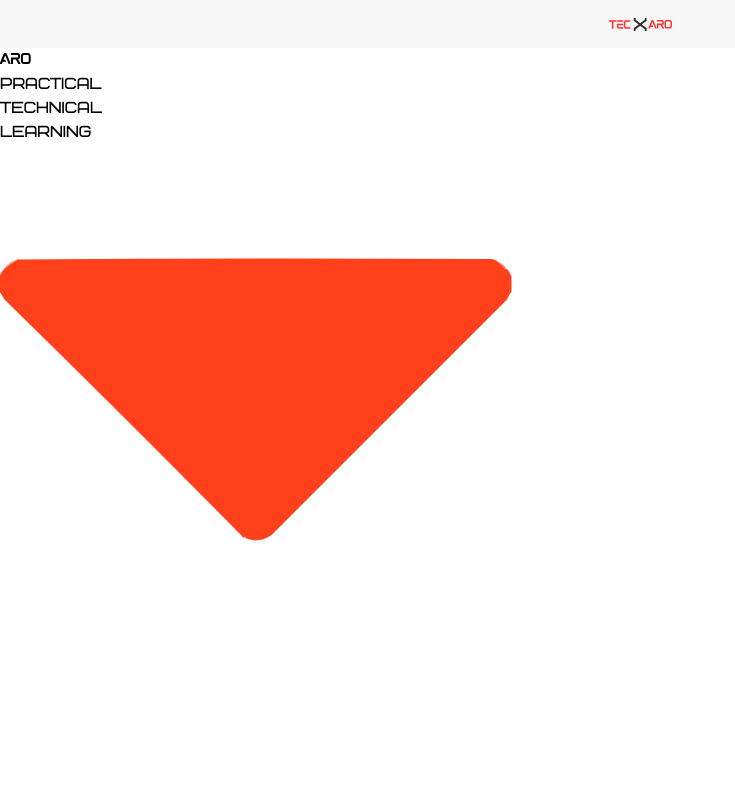
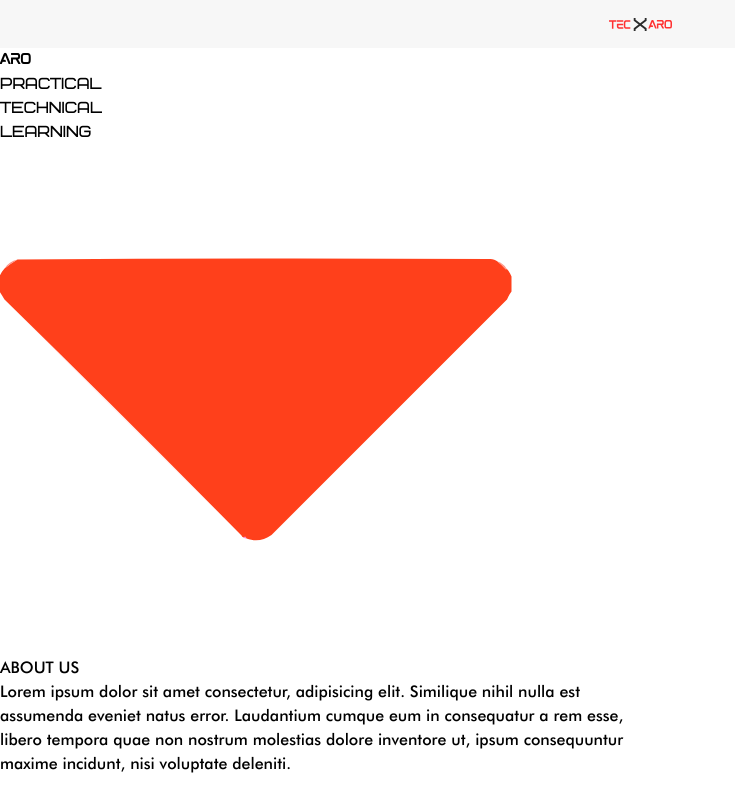
Before and after one commit to Tecxaro-Official/tecxaro, a React (Vite) app in the folder tecxaro-app/: page / in a window 1280 px wide. Shown: the whole page, without its empty margins (0-735 px from the left). Built offline with nearby package versions, Linux system fonts and the light colour scheme.

Commit message:
random save

```diff
--- a/tecxaro-app/src/index.css
+++ b/tecxaro-app/src/index.css
@@ -22,7 +22,7 @@
 
 @font-face {
   font-family: "futura";
-  src: url(./assets/font/futur.ttf);
+  src: url(./assets/font/futuraMedium.ttf);
 }
 
 
@@ -50,6 +50,8 @@
 
 
 
+
+
 /* NAVBAR */
 .navbar{
 
@@ -70,11 +72,17 @@
   justify-content: center;
   align-items: center;
 
+
+  z-index: +10;
 }
 
 
 
+
+
+
 /* HERO SECTION RESPONSIVE */
+
 @media (max-width:350px) {
 
   .heroMainTecAndAro{
@@ -89,3 +97,16 @@
     font-size: 0.7rem;
   }
 }
+
+
+
+/* THE ABOUT US SECTION STARTS */
+#aboutUsPictures{
+
+  width: ;
+}
+
+.aboutUsSectionText{
+  width: 100%;
+  max-width: 40rem;
+}
--- a/tecxaro-app/src/pages/landingPage/landingPage.jsx
+++ b/tecxaro-app/src/pages/landingPage/landingPage.jsx
@@ -6,7 +6,7 @@ import downArrowHeroSection from "../../assets/svg/downarrow.svg"
 
 const LandingPage = () => {
     return (
-        <div className="px-[2rem] bg-[#F7F7F7]">
+        <div className="px-[2rem] bg-[#F7F7F7] text-[#363636]">
 
 
 
@@ -106,12 +106,44 @@ const LandingPage = () => {
 
 
 
+            {/* ================  THE ABOUT US SECTION STARTS =========== */}
+
 
 
 
 
             {/* ABOUT US SECTION */}
+            <div className=" bg-[#F7F7F7] w-[100%] h-[100rem] flex flex-col items-center">
 
+
+
+                {/* THE DIV CONTAINING PICTURES FOR THE ABOUT US SECTION */}
+
+                <div id="aboutUsPictures">
+
+                </div>
+
+
+
+
+
+
+
+
+
+                {/* THE DIV CONTAINING THE ABOUT US SECTION TEXT */}
+                <div className="font-futura aboutUsSectionText">
+                    <h1 className=" text-4xl font-black text-[#363636] my-4
+                    ">ABOUT US</h1>
+
+                    <p className=" text-xl "> Lorem ipsum dolor sit amet consectetur, adipisicing elit. Similique nihil nulla est assumenda eveniet natus error. Laudantium cumque eum in consequatur a rem esse, libero tempora quae non nostrum molestias dolore inventore ut, ipsum consequuntur maxime incidunt, nisi voluptate deleniti.</p>
+                </div>
+
+
+
+
+
+            </div>
 
 
             {/* PARALLAX SECTION */}
```
Also changed, not shown: tecxaro-app/src/assets/font/futura.ttf (renamed from tecxaro-app/src/assets/font/futur.ttf), tecxaro-app/src/assets/font/futuraMedium.ttf (renamed from tecxaro-app/src/assets/font/futura medium bt.ttf).
